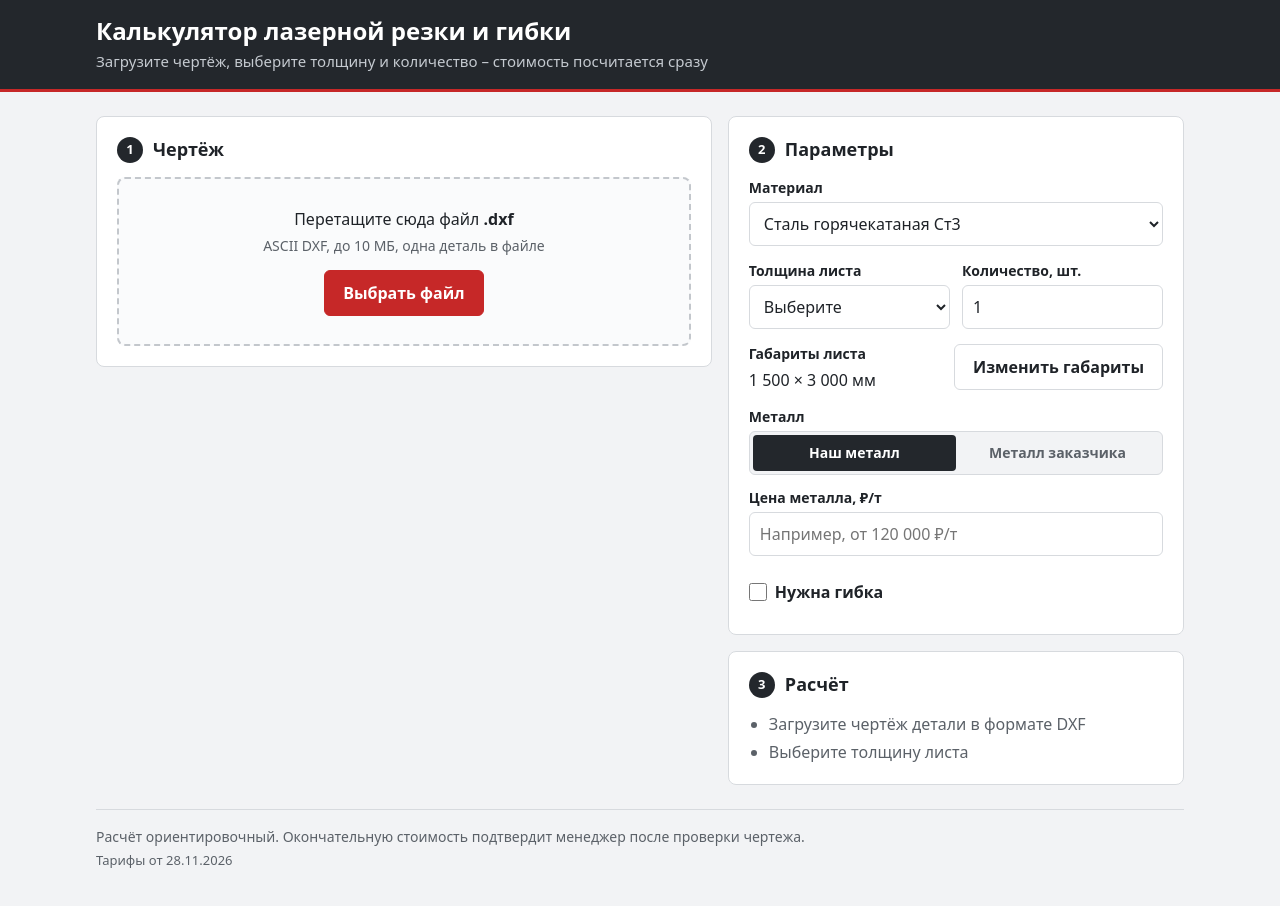
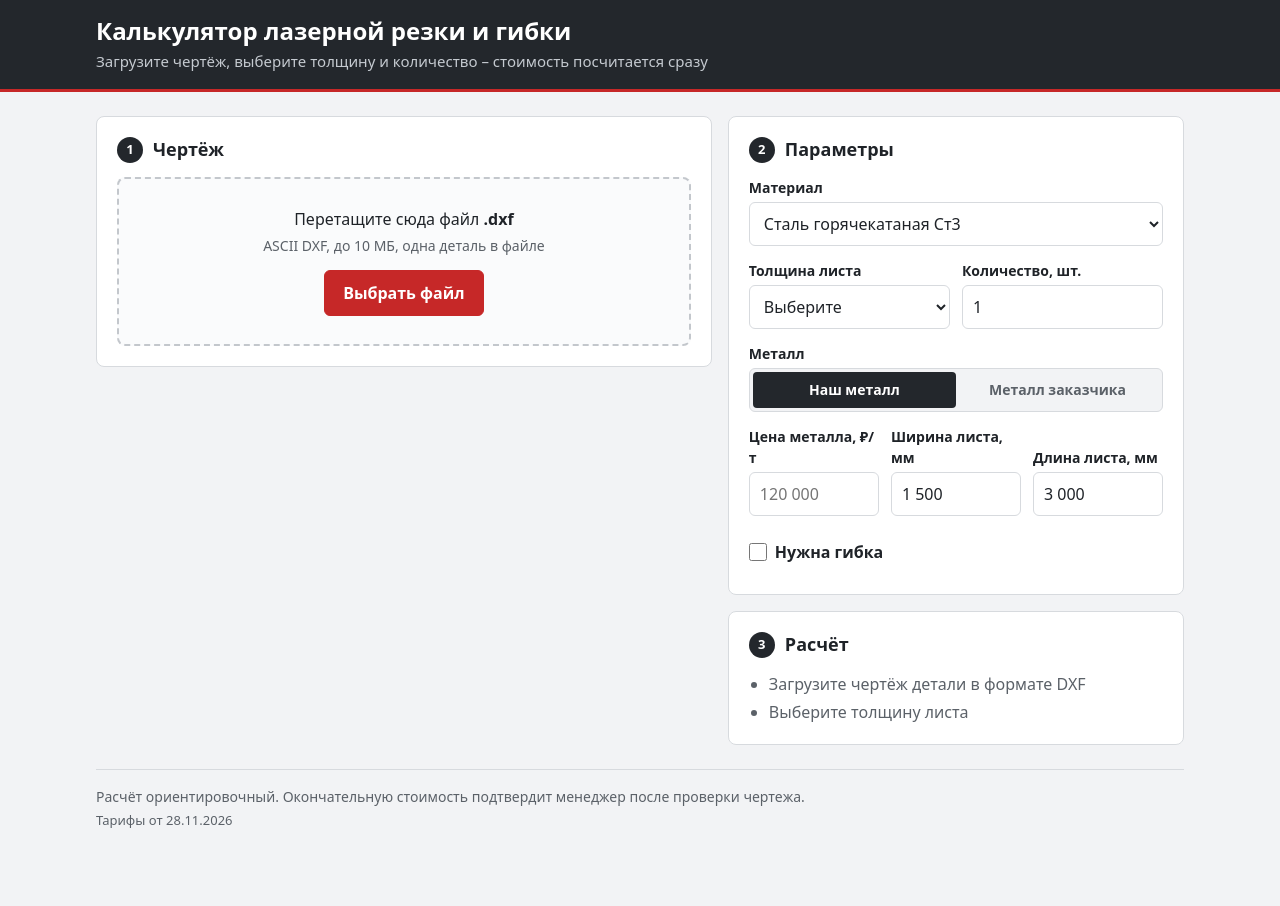
Before and after one commit to TGtawer/calculator-laser-cut, a React (Vite) app: page / in a window 1280 px wide. Shown: the top 906 px of the page. After the commit the page ends 870 px from the top, so only its background shows below. Built offline with nearby package versions, Linux system fonts and the light colour scheme.

Commit message:
Объединить цену металла и размеры листа в одну строку

```diff
--- a/src/index.css
+++ b/src/index.css
@@ -510,18 +510,23 @@ ul.alert {
   gap: 12px;
 }
 
-.metal-section,
-.sheet-size {
+.params__sheet-row {
   display: grid;
-  gap: 12px;
+  grid-auto-flow: column;
+  grid-auto-columns: minmax(0, 1fr);
+  column-gap: 12px;
 }
 
-.sheet-size__row {
-  display: flex;
-  flex-wrap: wrap;
-  align-items: center;
-  justify-content: space-between;
-  gap: 4px 12px;
+.params__sheet-row > .field {
+  display: grid;
+  grid-row: span 3;
+  grid-template-rows: subgrid;
+  align-items: end;
+}
+
+.params__sheet-row .field__hint,
+.params__sheet-row .field__error {
+  align-self: start;
 }
 
 .segmented {
--- a/src/ui/ParamsForm.tsx
+++ b/src/ui/ParamsForm.tsx
@@ -1,4 +1,4 @@
-import { type ChangeEvent, type KeyboardEvent, type ReactNode, useId, useState } from 'react'
+import { type ChangeEvent, type KeyboardEvent, type ReactNode, useId } from 'react'
 import { formatDecimal } from '../core/format.ts'
 import { cuttingThicknesses, findCuttingRow } from '../core/pricing/cutting.ts'
 import { KG_PER_TONNE } from '../core/pricing/metal.ts'
@@ -55,8 +55,7 @@ function Field({ label, hint, error, children }: FieldProps) {
 /** Параметры заказа (ТЗ 2, п. 4). Толщина - только из тарифов, свободного ввода нет. */
 export function ParamsForm({ tariffs, value, errors, onChange }: Props) {
   const metalGroupId = useId()
-  const sheetFieldsId = useId()
-  const [sheetOpen, setSheetOpen] = useState(false)
+  const showMetalPrice = tariffs.order.includeMaterialCost && !value.customerMetal
   const set = <K extends keyof FormValues>(key: K, v: FormValues[K]) => onChange({ ...value, [key]: v })
   const numberInputProps = (key: Exclude<FieldName, 'thickness'>) => ({
     autoComplete: 'off',
@@ -135,38 +134,7 @@ export function ParamsForm({ tariffs, value, errors, onChange }: Props) {
         </Field>
       </div>
 
-      {tariffs.order.sheetLayout && (
-        <div className="sheet-size">
-          <div className="sheet-size__row">
-            <div>
-              <span className="field__label">Габариты листа</span>
-              <span>{errors.sheetWidth || errors.sheetLength ? 'Укажите размеры' : `${value.sheetWidth} × ${value.sheetLength} мм`}</span>
-            </div>
-            <button
-              type="button"
-              className="button button--secondary"
-              aria-expanded={sheetOpen}
-              aria-controls={sheetFieldsId}
-              onClick={() => setSheetOpen(!sheetOpen)}
-            >
-              {sheetOpen ? 'Свернуть' : 'Изменить габариты'}
-            </button>
-          </div>
-          <div id={sheetFieldsId} hidden={!sheetOpen}>
-            <div className="params__row">
-              <Field label="Ширина, мм" error={errors.sheetWidth}>
-                {(props) => <input {...props} className="input" inputMode="decimal" {...numberInputProps('sheetWidth')} />}
-              </Field>
-              <Field label="Длина, мм" error={errors.sheetLength}>
-                {(props) => <input {...props} className="input" inputMode="decimal" {...numberInputProps('sheetLength')} />}
-              </Field>
-            </div>
-          </div>
-        </div>
-      )}
-
       {tariffs.order.includeMaterialCost && (
-        <div className="metal-section">
         <div className="field" role="group" aria-labelledby={metalGroupId}>
           <span id={metalGroupId} className="field__label">
             Металл
@@ -190,8 +158,11 @@ export function ParamsForm({ tariffs, value, errors, onChange }: Props) {
             </button>
           </div>
         </div>
+      )}
 
-          {!value.customerMetal && (
+      {(showMetalPrice || tariffs.order.sheetLayout) && (
+        <div className="params__sheet-row">
+          {showMetalPrice && (
             <Field
               label="Цена металла, ₽/т"
               hint={
@@ -206,11 +177,21 @@ export function ParamsForm({ tariffs, value, errors, onChange }: Props) {
                   {...props}
                   className="input"
                   inputMode="decimal"
-                  placeholder={tariffMetalPrice ?? 'Например, от 120 000 ₽/т'}
+                  placeholder={tariffMetalPrice ?? '120 000'}
                   {...numberInputProps('metalPrice')}
                 />
               )}
             </Field>
+          )}
+          {tariffs.order.sheetLayout && (
+            <>
+              <Field label="Ширина листа, мм" error={errors.sheetWidth}>
+                {(props) => <input {...props} className="input" inputMode="decimal" {...numberInputProps('sheetWidth')} />}
+              </Field>
+              <Field label="Длина листа, мм" error={errors.sheetLength}>
+                {(props) => <input {...props} className="input" inputMode="decimal" {...numberInputProps('sheetLength')} />}
+              </Field>
+            </>
           )}
         </div>
       )}
```
Also changed, not shown: 2 other files (tests, documents, lock files or other folders). Lines whose indentation alone changed are shown as unchanged.
